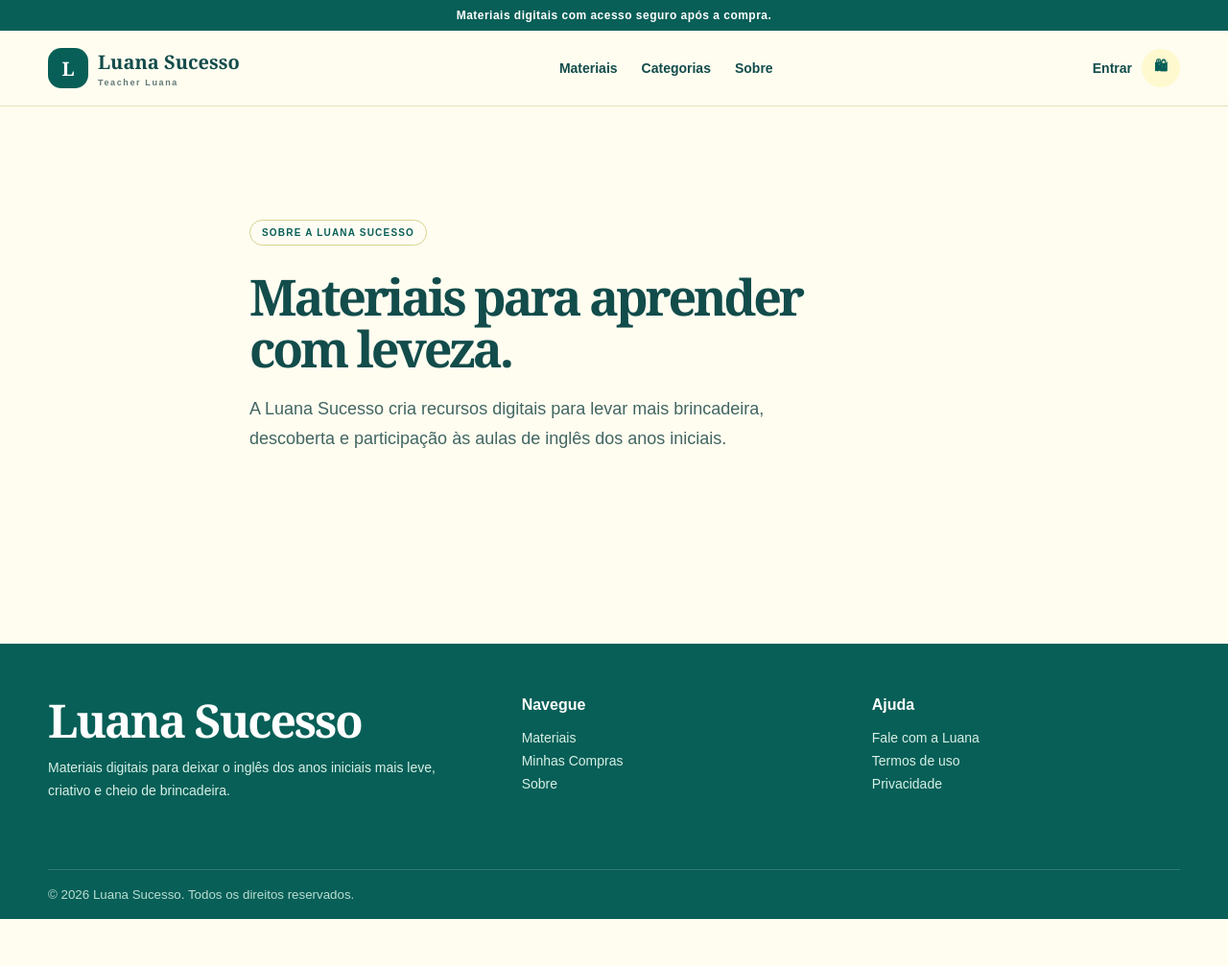
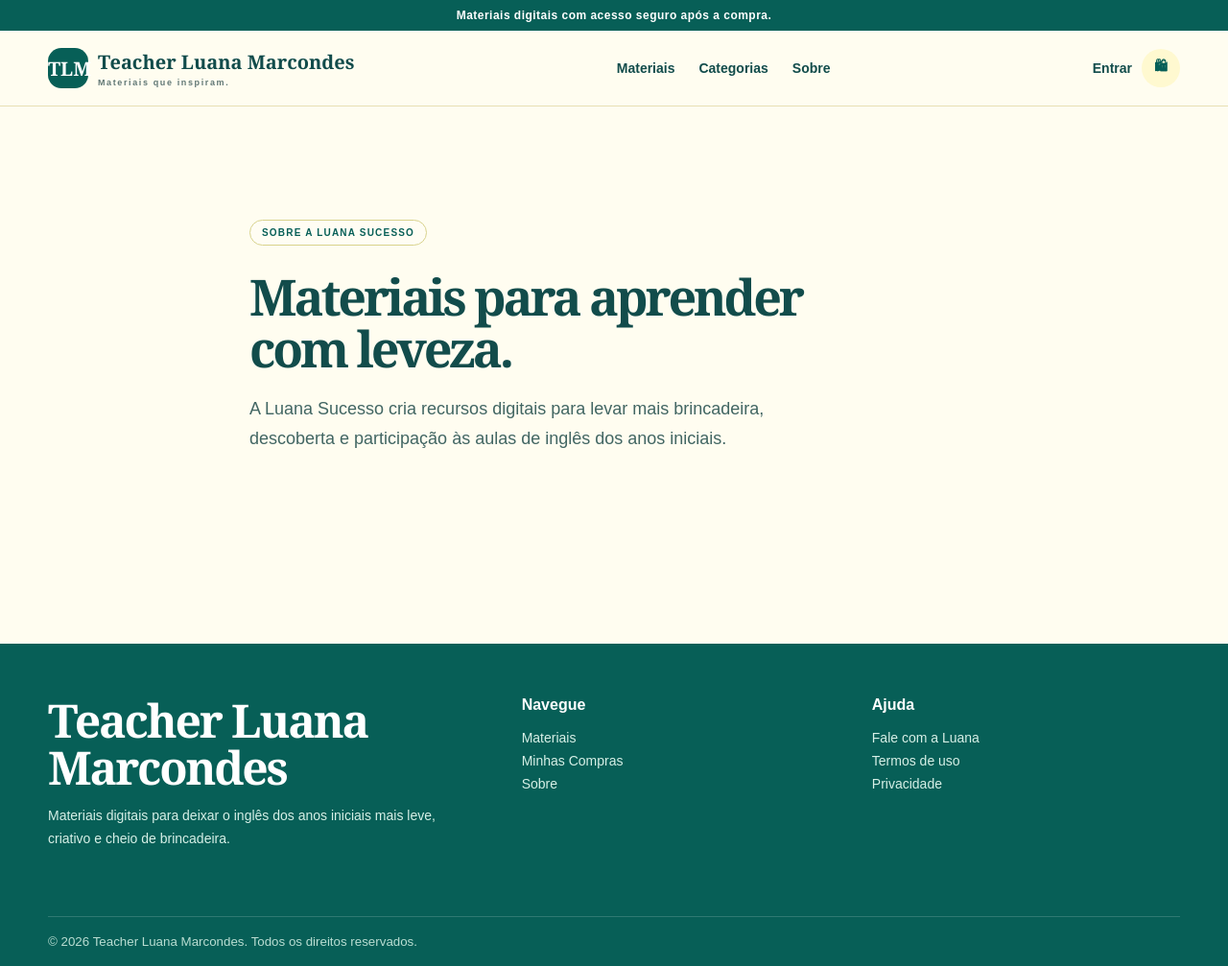
Before and after one commit to teacherluana/teacher-luana-marcondes, a Next.js app: page /sobre in a window 1280 px wide. Shown: the whole page at 96% size. Before the commit the page ends 958 px from the top, so only its background shows below. Built offline with nearby package versions, Linux system fonts and the light colour scheme; no server answers.

Commit message:
Update visual TLM

```diff
--- a/components/Storefront.tsx
+++ b/components/Storefront.tsx
@@ -1,15 +1,133 @@
 "use client";
+
 import Link from "next/link";
 import { useCart } from "@/components/CartProvider";
 import { createBrowserSupabaseClient } from "@/lib/supabase/browser";
 import { useEffect, useState } from "react";
 
-export function StorefrontHeader({ isAdmin = false }: { isAdmin?: boolean }) {
+export function StorefrontHeader({
+  isAdmin = false,
+}: {
+  isAdmin?: boolean;
+}) {
   const { items } = useCart();
-  const [signedIn,setSignedIn]=useState(false);
-  useEffect(()=>{const supabase=createBrowserSupabaseClient();void supabase.auth.getUser().then(({data})=>setSignedIn(Boolean(data.user)));},[]);
-  const logout=async()=>{await createBrowserSupabaseClient().auth.signOut();window.location.assign('/');};
-  return <><div className="topbar">Materiais digitais com acesso seguro após a compra.</div><header className="header"><div className="container header-inner"><Link href="/" className="brand"><span className="brand-mark">L</span><span>Luana Sucesso<small>Teacher Luana</small></span></Link><nav className="nav"><Link href="/produtos">Materiais</Link><Link href="/categorias/educacao-infantil">Categorias</Link><Link href="/sobre">Sobre</Link></nav><div className="header-actions">{signedIn?<><Link href={isAdmin ? "/admin" : "/minhas-compras"}>⌁ <span>{isAdmin ? "Painel administrativo" : "Minha conta"}</span></Link><button className="link" onClick={logout}>Sair</button></>:<Link href="/login">Entrar</Link>}<Link className="icon-btn" href="/carrinho" aria-label="Abrir carrinho">🛍{items.length ? <sup>{items.length}</sup> : null}</Link></div></div></header></>;
+  const [signedIn, setSignedIn] = useState(false);
+
+  useEffect(() => {
+    const supabase = createBrowserSupabaseClient();
+
+    void supabase.auth
+      .getUser()
+      .then(({ data }) => setSignedIn(Boolean(data.user)));
+  }, []);
+
+  const logout = async () => {
+    await createBrowserSupabaseClient().auth.signOut();
+    window.location.assign("/");
+  };
+
+  return (
+    <>
+      <div className="topbar">
+        Materiais digitais com acesso seguro após a compra.
+      </div>
+
+      <header className="header">
+        <div className="container header-inner">
+          <Link href="/" className="brand">
+            <span className="brand-mark">TLM</span>
+
+            <span>
+              Teacher Luana Marcondes
+              <small>Materiais que inspiram.</small>
+            </span>
+          </Link>
+
+          <nav className="nav">
+            <Link href="/produtos">Materiais</Link>
+            <Link href="/categorias/educacao-infantil">Categorias</Link>
+            <Link href="/sobre">Sobre</Link>
+          </nav>
+
+          <div className="header-actions">
+            {signedIn ? (
+              <>
+                <Link href={isAdmin ? "/admin" : "/minhas-compras"}>
+                  ⌁{" "}
+                  <span>
+                    {isAdmin
+                      ? "Painel administrativo"
+                      : "Minha conta"}
+                  </span>
+                </Link>
+
+                <button className="link" onClick={logout}>
+                  Sair
+                </button>
+              </>
+            ) : (
+              <Link href="/login">Entrar</Link>
+            )}
+
+            <Link
+              className="icon-btn"
+              href="/carrinho"
+              aria-label="Abrir carrinho"
+            >
+              🛍
+              {items.length ? <sup>{items.length}</sup> : null}
+            </Link>
+          </div>
+        </div>
+      </header>
+    </>
+  );
 }
 
-export function StorefrontFooter() { return <footer className="footer"><div className="container footer-inner"><div><h2>Luana Sucesso</h2><p>Materiais digitais para deixar o inglês dos anos iniciais mais leve, criativo e cheio de brincadeira.</p></div><div><b>Navegue</b><p><Link href="/produtos">Materiais</Link><br /><Link href="/minhas-compras">Minhas Compras</Link><br /><Link href="/sobre">Sobre</Link></p></div><div><b>Ajuda</b><p><Link href="/contato">Fale com a Luana</Link><br /><Link href="/termos">Termos de uso</Link><br /><Link href="/privacidade">Privacidade</Link></p></div></div><div className="container"><small>© {new Date().getFullYear()} Luana Sucesso. Todos os direitos reservados.</small></div></footer>; }
+export function StorefrontFooter() {
+  return (
+    <footer className="footer">
+      <div className="container footer-inner">
+        <div>
+          <h2>Teacher Luana Marcondes</h2>
+
+          <p>
+            Materiais digitais para deixar o inglês dos anos iniciais mais
+            leve, criativo e cheio de brincadeira.
+          </p>
+        </div>
+
+        <div>
+          <b>Navegue</b>
+
+          <p>
+            <Link href="/produtos">Materiais</Link>
+            <br />
+            <Link href="/minhas-compras">Minhas Compras</Link>
+            <br />
+            <Link href="/sobre">Sobre</Link>
+          </p>
+        </div>
+
+        <div>
+          <b>Ajuda</b>
+
+          <p>
+            <Link href="/contato">Fale com a Luana</Link>
+            <br />
+            <Link href="/termos">Termos de uso</Link>
+            <br />
+            <Link href="/privacidade">Privacidade</Link>
+          </p>
+        </div>
+      </div>
+
+      <div className="container">
+        <small>
+          © {new Date().getFullYear()} Teacher Luana Marcondes. Todos os
+          direitos reservados.
+        </small>
+      </div>
+    </footer>
+  );
+}
```
